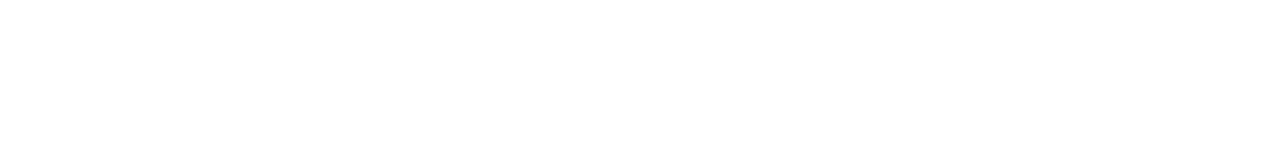
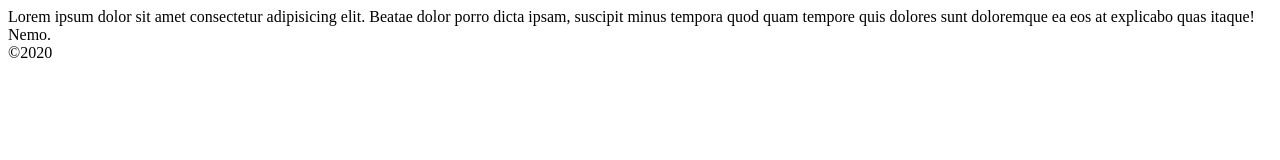
Before and after one commit to dtziugomez/rwd, a plain HTML site: page index.html in a window 1280 px wide. Drawn offline with Linux system fonts and the light colour scheme.

Commit message:
estructura

```diff
--- a/index.html
+++ b/index.html
@@ -7,6 +7,13 @@
     <title>Document</title>
 </head>
 <body>
+    <head></head>
+    <section>
+        Lorem ipsum dolor sit amet consectetur adipisicing elit. Beatae dolor porro dicta ipsam, suscipit minus tempora quod quam tempore quis dolores sunt doloremque ea eos at explicabo quas itaque! Nemo.
 
+    </section>
+    <footer>
+        &copy;2020
+    </footer>
 </body>
 </html>
```
